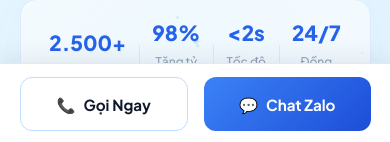
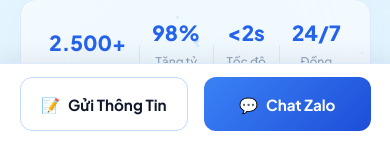
Before and after one commit to GiaBao72/brandpage-landing, a React (Vite) app: page / in a window 390 px wide. Shown: the part 700-842 px from the top of the page. Built offline with nearby package versions, Linux system fonts and the light colour scheme.

Commit message:
feat: mobile action bar - replace call btn with scroll to contact form

```diff
--- a/src/App.jsx
+++ b/src/App.jsx
@@ -872,8 +872,8 @@ export default function App() {
 
       {/* MOBILE ACTION BAR */}
       <div className="mobile-action-bar">
-        <a href="tel:0352425290" className="mob-btn mob-btn-outline">
-          <span>📞</span> Gọi Ngay
+        <a href="#" onClick={e => { e.preventDefault(); document.getElementById('contact')?.scrollIntoView({behavior:'smooth'}); history.replaceState(null,'',window.location.pathname) }} className="mob-btn mob-btn-outline">
+          <span>📝</span> Gửi Thông Tin
         </a>
         <a href="https://zalo.me/0352425290" target="_blank" rel="noreferrer" className="mob-btn mob-btn-primary">
           <span>💬</span> Chat Zalo
```
